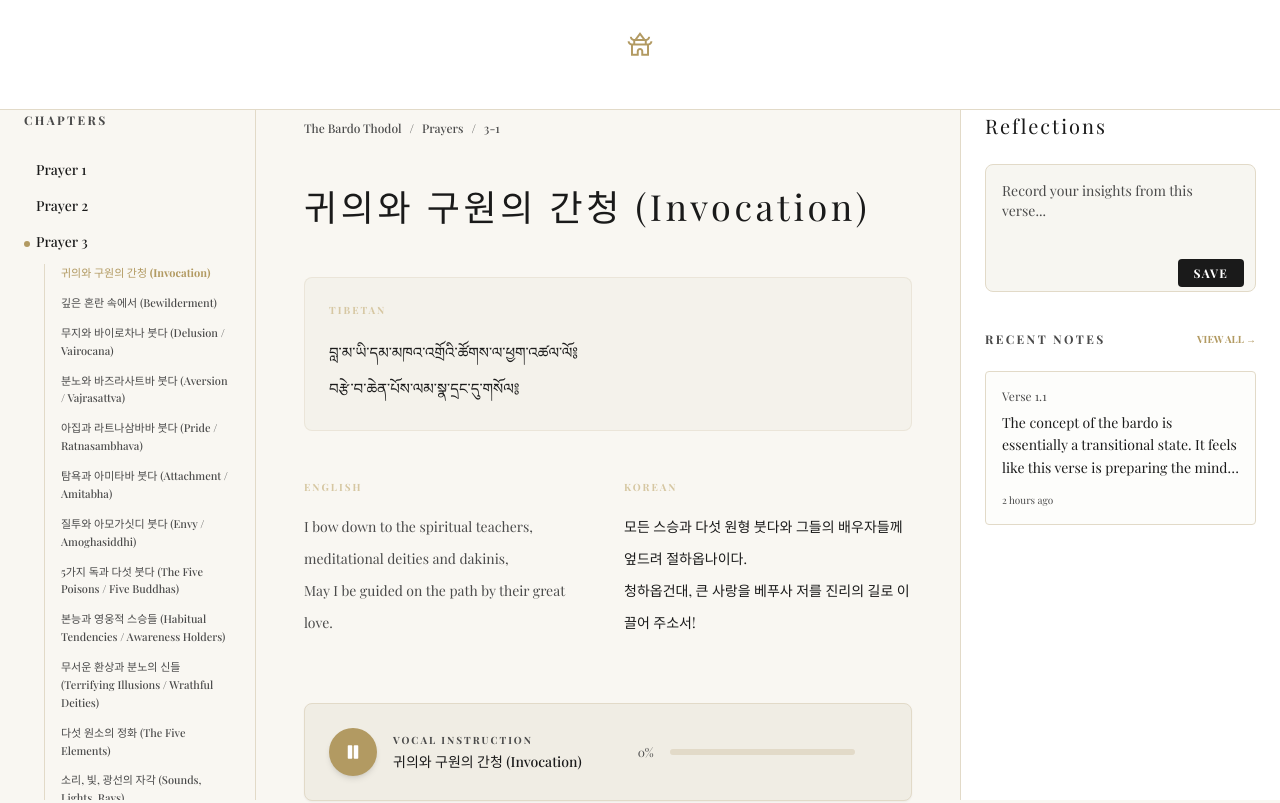
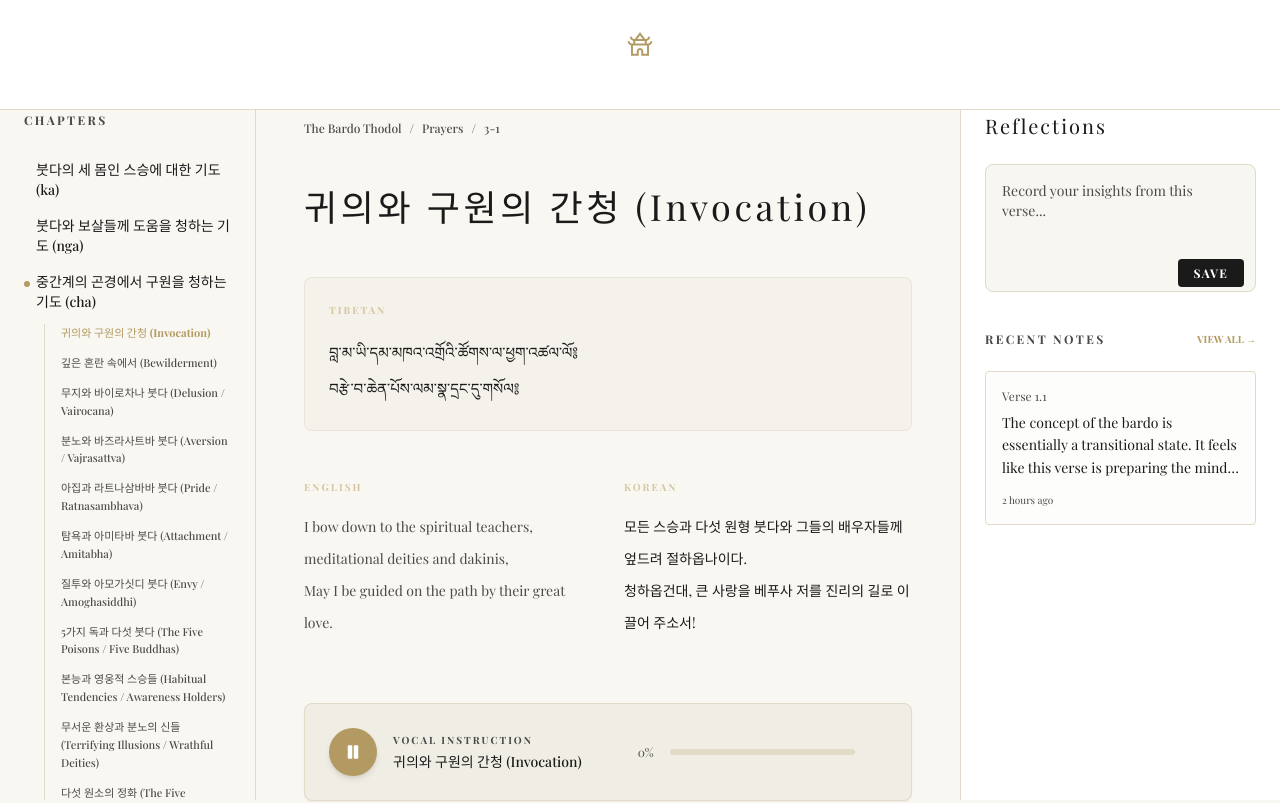
Before and after one commit to concario17-max/tibet, a React (Vite) app: page /chapter in a window 1280 px wide. Shown: the top 803 px of the page. Built offline with nearby package versions, Linux system fonts and the light colour scheme; a web font is replaced by a local one.

Commit message:
feat: update prayer category titles

```diff
--- a/src/data/prayers.json
+++ b/src/data/prayers.json
@@ -1,7 +1,7 @@
 [
   {
     "id": "prayer-1",
-    "chapterName": "Prayer 1",
+    "chapterName": "붓다의 세 몸인 스승에 대한 기도 (ka)",
     "verses": [
       {
         "id": "1-1",
@@ -87,12 +87,12 @@
   },
   {
     "id": "prayer-2",
-    "chapterName": "Prayer 2",
+    "chapterName": "붓다와 보살들께 도움을 청하는 기도 (nga)",
     "verses": []
   },
   {
     "id": "prayer-3",
-    "chapterName": "Prayer 3",
+    "chapterName": "중간계의 곤경에서 구원을 청하는 기도 (cha)",
     "verses": [
       {
         "id": "3-1",
@@ -218,12 +218,12 @@
   },
   {
     "id": "prayer-4",
-    "chapterName": "Prayer 4",
+    "chapterName": "중간계 여행의 두려움으로부터 구원을 청하는 기도 (ta)",
     "verses": []
   },
   {
     "id": "prayer-5",
-    "chapterName": "Prayer 5",
+    "chapterName": "여섯 중간계에 들어가기 전에 드리는 기도 (ca)",
     "verses": [
       {
         "id": "5-1",
```
Also changed, not shown: scripts/extract_prayers.js (+9 -1 lines).
